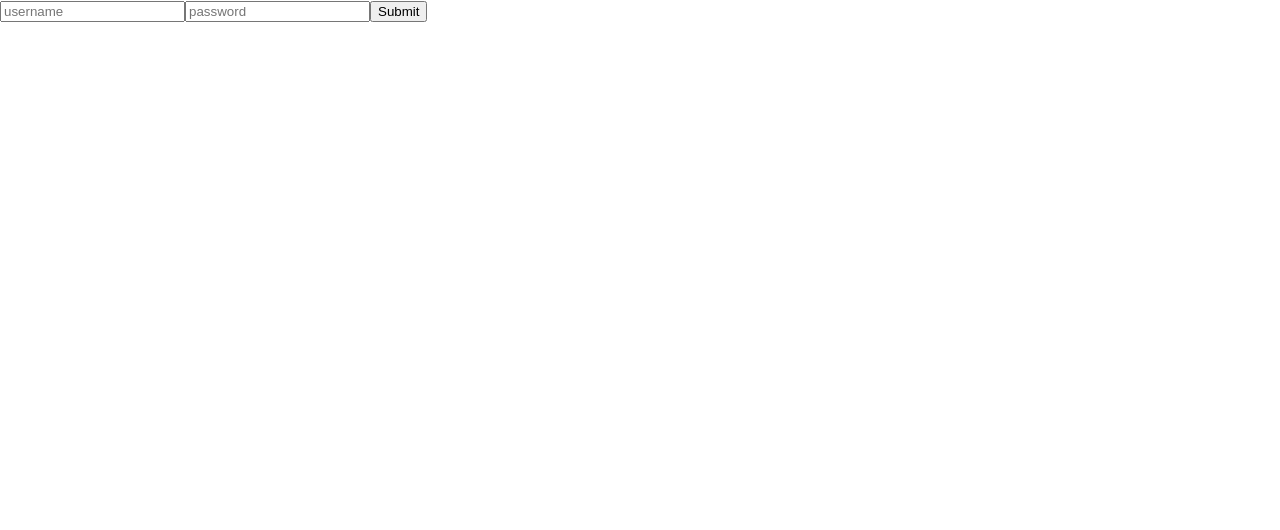
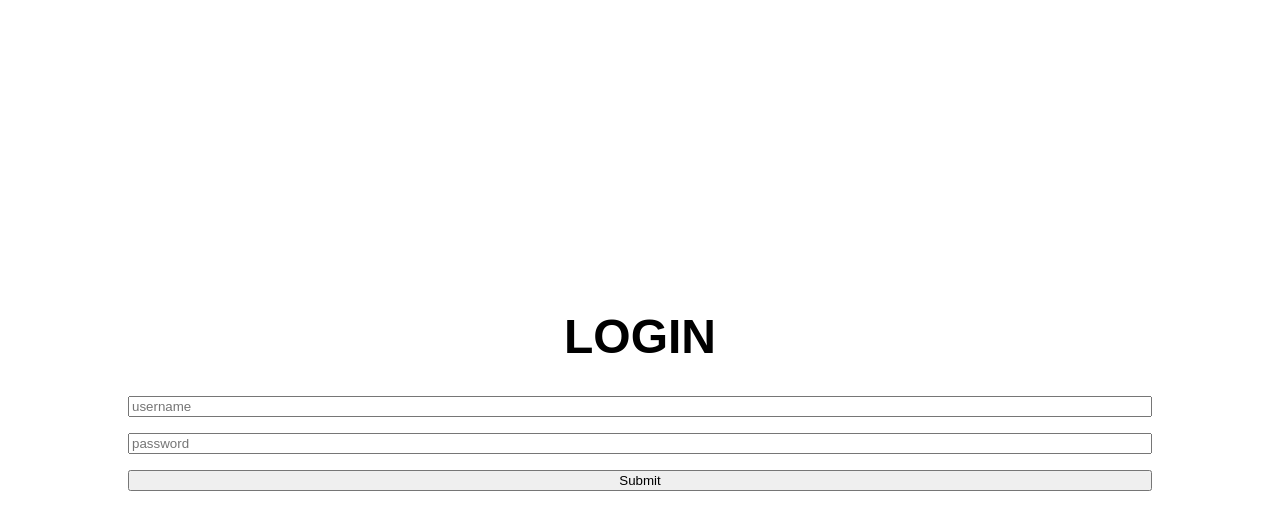
Before and after one commit to Crissdot/lan-shared-rooms, a React (Create React App) app: page /login in a window 1280 px wide. Shown: the top 530 px of the page. Built offline with nearby package versions, Linux system fonts and the light colour scheme; the HTML template or start-up script is replaced by a standard one.

Commit message:
add styled components

```diff
--- a/package.json
+++ b/package.json
@@ -11,6 +11,7 @@
     "@types/node": "^16.18.8",
     "@types/react": "^18.0.26",
     "@types/react-dom": "^18.0.9",
+    "@types/styled-components": "^5.1.26",
     "axios": "^1.2.1",
     "react": "^18.2.0",
     "react-dom": "^18.2.0",
@@ -20,6 +21,7 @@
     "react-scripts": "5.0.1",
     "redux": "^4.2.0",
     "redux-persist": "^6.0.0",
+    "styled-components": "^5.3.6",
     "typescript": "^4.9.4",
     "web-vitals": "^2.1.4"
   },
--- a/src/App.tsx
+++ b/src/App.tsx
@@ -3,6 +3,7 @@ import { BrowserRouter, Routes, Route } from 'react-router-dom';
 import { Provider } from 'react-redux';
 import { PersistGate } from 'redux-persist/integration/react';
 import { store, persistor } from './store';
+import { Main } from './components/Main';
 import { Home } from './components/Home';
 import { Login } from './components/auth/Login';
 import { Logout } from './components/auth/Logout';
@@ -14,8 +15,10 @@ function App() {
         <PersistGate loading={null} persistor={persistor} >
           <Logout />
           <Routes>
-            <Route path='/' element={<Home/>} />
-            <Route path='/login' element={<Login/>} />
+            <Route path='/' element={<Main/>}>
+              <Route element={<Home/>} />
+              <Route path='login' element={<Login/>} />
+            </Route>
           </Routes>
         </PersistGate>
       </Provider>
--- /dev/null
+++ b/src/components/Main.tsx
@@ -0,0 +1,24 @@
+import React from 'react';
+import styled from 'styled-components';
+import { Outlet } from 'react-router-dom';
+
+const MainCustom = styled.main`
+  display: flex;
+  flex-direction: column;
+  justify-content: center;
+  align-items: center;
+  width: 80%;
+  height: 100vh;
+  margin: 0 auto;
+  font-family: Arial, Helvetica, sans-serif;
+`;
+
+const Main = () => {
+  return (
+    <MainCustom>
+      <Outlet/>
+    </MainCustom>
+  );
+}
+
+export { Main };
--- a/src/components/auth/Login.tsx
+++ b/src/components/auth/Login.tsx
@@ -1,8 +1,23 @@
 import React from 'react';
 import { SubmitHandler, useForm } from 'react-hook-form';
+import styled from 'styled-components';
 import { useAppDispatch } from '../../hooks/typedRedux';
 import { login } from '../../store/user/reducers';
 import { ILoginCredentials } from '../../types/ILoginCredentials';
+
+const Title = styled.h1`
+  margin-top: 0;
+  font-size: 3rem;
+  font-weight: bold;
+  text-transform: uppercase;
+`;
+
+const Form = styled.form`
+  width: 100%;
+  display: flex;
+  flex-direction: column;
+  gap: 1rem;
+`;
 
 const Login = () =>  {
   const dispatch = useAppDispatch();
@@ -13,11 +28,14 @@ const Login = () =>  {
   }
 
   return (
-    <form onSubmit={handleSubmit(onSubmit)}>
-      <input {...register('username')} type='text' placeholder='username' />
-      <input {...register('password')} type='password' placeholder='password' />
-      <input type='submit' />
-    </form>
+    <>
+      <Title>Login</Title>
+      <Form onSubmit={handleSubmit(onSubmit)}>
+        <input {...register('username')} type='text' placeholder='username' />
+        <input {...register('password')} type='password' placeholder='password' />
+        <input type='submit' />
+      </Form>
+    </>
   );
 };
 
```
Also changed, not shown: 1 other file (tests, documents, lock files or other folders).
